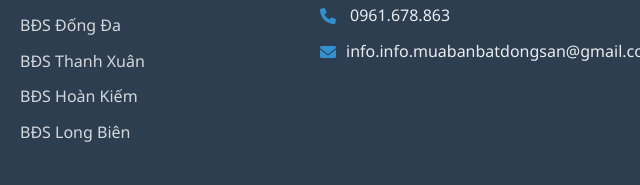
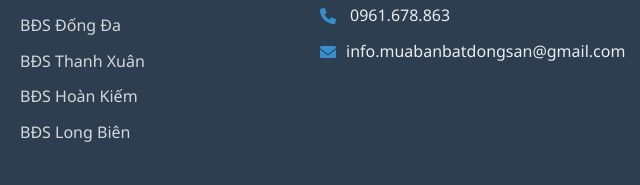
Before and after one commit to dducky203/gt_bds, a plain HTML site: page index.html in a window 1280 px wide. Shown: the part 4832-5017 px from the top of the page, 640-1280 px from the left. Drawn offline with Linux system fonts and the light colour scheme.

Commit message:
update index.html

```diff
--- a/index.html
+++ b/index.html
@@ -427,7 +427,7 @@
                     <div class="contact-info">
                         <p><i class="fas fa-map-marker-alt"></i> 156 Hồng Mai, Hai Bà Trưng, Hà Nội</p>
                         <p><i class="fas fa-phone"></i>0961.678.863</p>
-                        <p><i class="fas fa-envelope"></i>info.info.muabanbatdongsan@gmail.com</p>
+                        <p><i class="fas fa-envelope"></i>info.muabanbatdongsan@gmail.com</p>
                     </div>
                 </div>
             </div>
```
